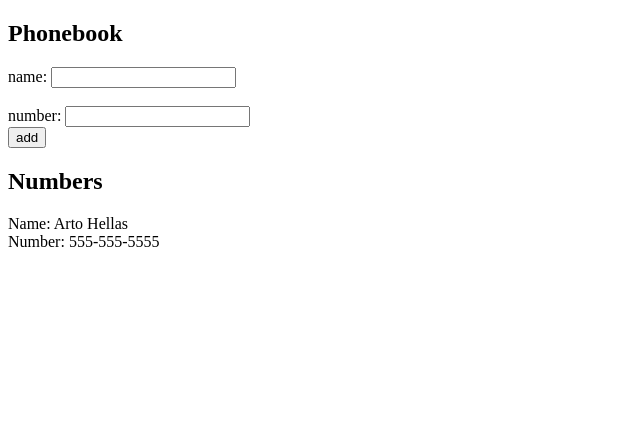
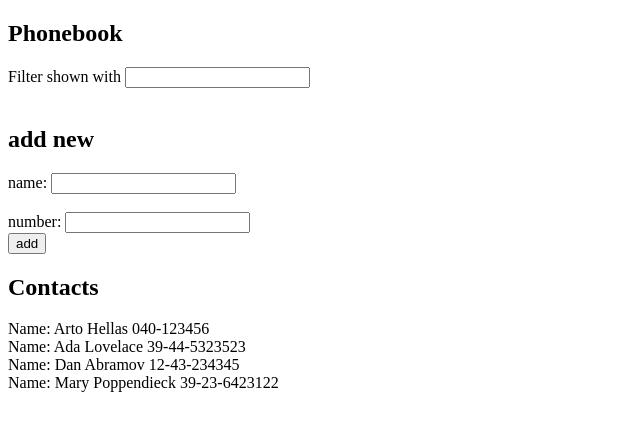
Before and after one commit to anthonyzamarro/fullstackopen, a React (Create React App) app in the folder part1/exercises/exercise1/app/: page / in a window 1280 px wide. Shown: the top 430 px of the page, without its empty margins (0-640 px from the left). Built offline with nearby package versions, Linux system fonts and the light colour scheme.

Commit message:
fix filtering

```diff
--- a/part1/exercises/exercise1/app/src/App.js
+++ b/part1/exercises/exercise1/app/src/App.js
@@ -67,7 +67,6 @@ const App = () => {
 	const Content = (props) => {
 		const parts = Object.values(props.exercises.parts);
 		const total = parts.map(part => part.exercises);
-		console.log(parts)
 		return (
 			<>
 				<Part content={props.name} exercises={total.reduce((a, b) => a + b)}
--- a/part1/exercises/exercise1/app/src/index.js
+++ b/part1/exercises/exercise1/app/src/index.js
@@ -1,5 +1,5 @@
 import ReactDOM from 'react-dom'
-import App from './App'
+// import App from './App'
 import App2 from './part2/App'
 
 ReactDOM.render(
--- a/part1/exercises/exercise1/app/src/part2/App.js
+++ b/part1/exercises/exercise1/app/src/part2/App.js
@@ -1,13 +1,15 @@
-import React, { useState } from 'react'
+import React, { useState, useEffect } from 'react'
 
 const App2 = () => {
-  const [ persons, setPersons ] = useState([
-    { name: 'Arto Hellas',
-      number: '555-555-5555'
-    }
-  ])
+  let [ persons, setPersons ] = useState([
+    { name: 'Arto Hellas', number: '040-123456' },
+    { name: 'Ada Lovelace', number: '39-44-5323523' },
+    { name: 'Dan Abramov', number: '12-43-234345' },
+    { name: 'Mary Poppendieck', number: '39-23-6423122' }
+  ]);
   const [ newName, setNewName ] = useState('');
   const [ newNumber, setNewNumber ] = useState('');
+  const [ filteredValue, setNewFilteredValue ] = useState('');
 
     const handleNameChange = e => {
         setNewName(e.target.value);
@@ -30,16 +32,28 @@ const App2 = () => {
                 setPersons(persons.concat({name: newName}));
             }
         }
+    }
 
 
-  }
-  console.log(newNumber)
+    // const handleFilterChange = e => {
+    //     // setNewFilteredValue(e.target.value);
+    //     // console.log(filteredValue);
+    //     if (e) return e.target.value;
+    // }
 
+    useEffect(() => {
+        console.log(filteredValue)
+    }, [filteredValue])
 
   return (
     <div>
       <h2>Phonebook</h2>
       <form>
+          <div>
+            Filter shown with <input value={persons.name} onChange={e => setNewFilteredValue(e.target.value)} />
+          </div>
+          <br />
+            <h2><strong>add new</strong></h2>
         <div>
           name: <input value={persons.name} onChange={handleNameChange} />
         </div>
@@ -49,9 +63,8 @@ const App2 = () => {
           <button type="submit" onClick={handleClick}>add</button>
         </div>
       </form>
-      <h2>Numbers</h2>
-        {persons.map(person => <div key={person.name}>Name: {person.name} <br/>Number: {person.number}</div>)}
-      {/* <div>debug: {newName}</div> */}
+      <h2>Contacts</h2>
+        {persons.filter(person => person.name.toLowerCase().includes(filteredValue.toLowerCase())).map(person => <div key={person.name}>Name: {person.name} {person.number}</div>)}
     </div>
   )
 }
```
